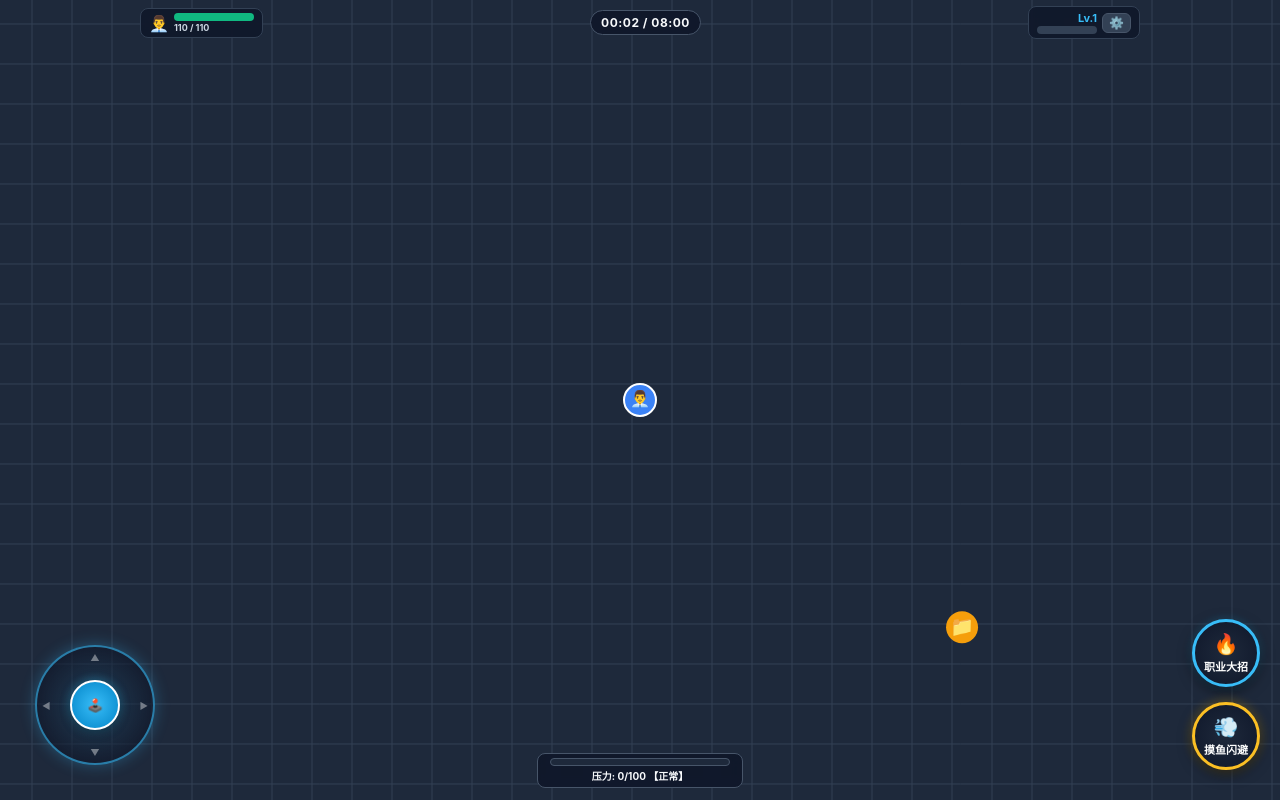
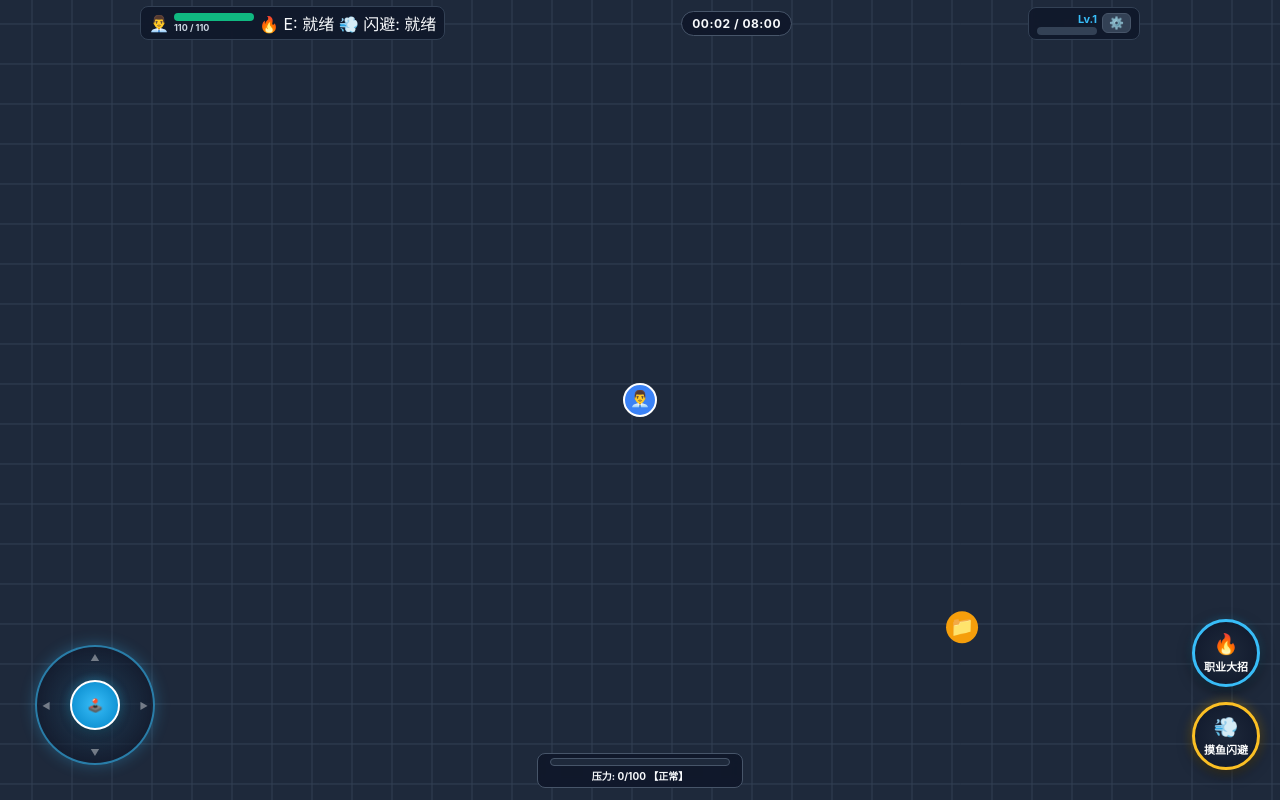
Before and after one commit to DANHECELLMAN/game, a plain HTML site: page index.html in a window 1280 px wide. Both pictures are taken after a click on the button "🚀 开始下班 (进入游戏)". Drawn offline with Linux system fonts and the light colour scheme.

Commit message:
Update index.html

```diff
--- a/index.html
+++ b/index.html
@@ -14,7 +14,7 @@
     <!-- 顶部一体化防重叠 HUD 状态栏 -->
     <div id="hud">
       <div class="hud-top-bar">
-        <!-- 左侧：头像与生命 -->
+        <!-- 左侧：头像与生命 + PC技能CD指示 -->
         <div class="hud-section-left">
           <span id="hud-avatar" class="hud-avatar">👨‍💼</span>
           <div class="hp-wrapper">
@@ -22,6 +22,10 @@
               <div id="hud-hp-fill" class="hp-fill"></div>
             </div>
             <span id="hud-hp-text" class="hp-text">110 / 110</span>
+          </div>
+          <div id="hud-pc-cd" class="hud-pc-cd">
+            <span id="hud-skill-status" class="hud-cd-badge ready">🔥 E: 就绪</span>
+            <span id="hud-dodge-status" class="hud-cd-badge ready">💨 闪避: 就绪</span>
           </div>
         </div>
 
```
